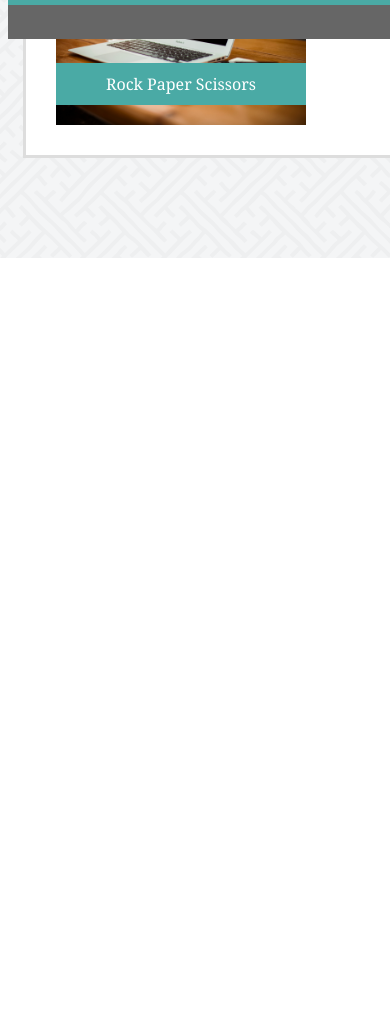
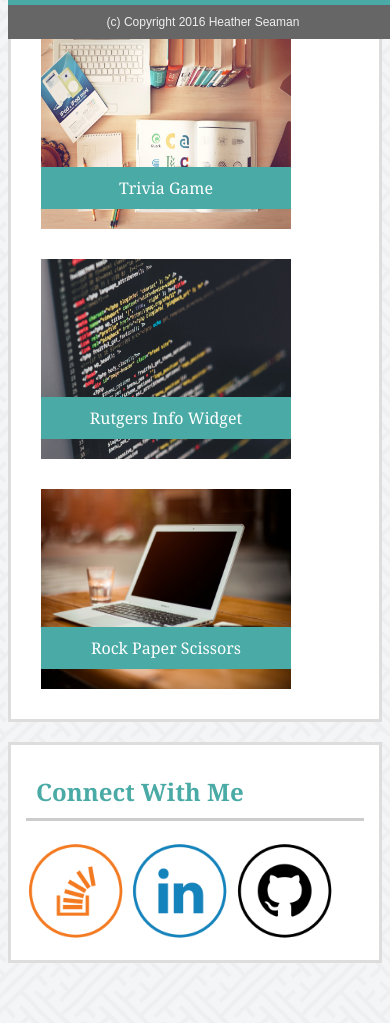
Before and after one commit to seamanhd/Responsive-Portfolio, a PHP site: page /portfolio.html in a window 390 px wide; the page is wider, and only the part inside the window is pictured. Shown: the part 805-1828 px from the top of that part. Before the commit the page ends 1063 px from the top of that part, so only its background shows below. Run offline with PHP 8.4, Linux system fonts and the light colour scheme.

Commit message:
media queries added

```diff
--- a/assets/css/style.css
+++ b/assets/css/style.css
@@ -118,15 +118,7 @@ h2 {
 	overflow: auto;
 }
 
-#icon01 {
-	width: 30%;
-}
-
-#icon02 {
-	width: 30%;
-}
-
-#icon03 {
+.icon {
 	width: 30%;
 }
 
@@ -216,3 +208,125 @@ footer {
 	bottom: 0;
 
 }
+
+@media screen and (max-width: 980px) {
+   #wrapper {
+   	margin:auto;
+   	width: auto;
+   }
+
+   header {
+   	width:auto;
+   }
+
+   #contactarea {
+   	width: 55%;
+   }
+
+   input {
+	width: 80%;
+}
+
+textarea {
+	width:80%;
+}
+
+#aboutme {
+width:55%;
+}
+
+#biopic {
+	float: none;
+	margin: 20px auto;
+	width: 250px;
+	height: 250px;
+}
+
+#portfolioarea {
+width:55%;
+}
+
+	#connect {
+		width: 35%;
+	}
+
+}
+
+@media screen and (max-width: 768px) {
+#wrapper {
+	margin: auto;
+	width: auto;
+	min-height: 100%;
+}
+header {
+	width: auto;
+}
+
+h1 {
+	width:40%;
+	font-size: 20px;
+}
+
+#contactarea {
+	width:100%;
+	margin-bottom: 20px;
+	margin-left: 0px;
+	clear:both;
+}
+
+input {
+	width: 80%;
+}
+
+textarea {
+	width:80%;
+}
+
+#aboutme {
+width:auto;
+	margin-bottom: 20px;
+	margin-left: 0px;
+	clear:both;
+}
+
+#portfolioarea {
+width:auto;
+	margin-bottom: 20px;
+	margin-left: 0px;
+	clear:both;
+}
+
+   #connect {
+   	clear: both;
+   	margin: 0px 0px 60px 0px;
+	float: none;
+   	width: 100%;
+   }
+
+   .icon {
+   	width: 100px;
+   }
+
+   footer {
+   	width: 100%;
+   }
+}
+
+@media screen and (max-width: 640px) {
+	header {
+		width: auto;
+		padding: 20px;
+	}
+	h1 {
+		float: none;
+		width: auto;
+		font-size: 24px;
+	}
+   nav {
+   	float: none;
+   	clear: both;
+   	width: auto;
+   	text-align: center;
+   	font-size: 30px;
+   }
+}
--- a/contact.html
+++ b/contact.html
@@ -42,11 +42,11 @@
 
 			<h2> Connect With Me </h2>
 
-			<a href="http://stackoverflow.com/users/7028527/heather-seaman"><img id="icon01" src="assets/images/StackOverflowIcon.png" alt="Stack Overflow"></a>
+			<a href="http://stackoverflow.com/users/7028527/heather-seaman"><img class="icon" src="assets/images/StackOverflowIcon.png" alt="Stack Overflow"></a>
 
-			<a href="https://www.linkedin.com/in/heather-seaman-585565a7"><img id="icon02" src="assets/images/LinkedInIcon.png" alt="linkedin"></a>
+			<a href="https://www.linkedin.com/in/heather-seaman-585565a7"><img class="icon" src="assets/images/LinkedInIcon.png" alt="linkedin"></a>
 
-			<a href="https://github.com/seamanhd"><img id="icon03" src="assets/images/GithubIcon.png" alt="GitHub"> </a>
+			<a href="https://github.com/seamanhd"><img class="icon" src="assets/images/GithubIcon.png" alt="GitHub"> </a>
 
 		</div>
 
--- a/index.html
+++ b/index.html
@@ -37,11 +37,11 @@
 
 			<h2> Connect With Me </h2>
 
-			<a href="http://stackoverflow.com/users/7028527/heather-seaman"><img id="icon01" src="assets/images/StackOverflowIcon.png" alt="Stack Overflow"></a>
+			<a href="http://stackoverflow.com/users/7028527/heather-seaman"><img class="icon" src="assets/images/StackOverflowIcon.png" alt="Stack Overflow"></a>
 
-			<a href="https://www.linkedin.com/in/heather-seaman-585565a7"><img id="icon02" src="assets/images/LinkedInIcon.png" alt="linkedin"></a>
+			<a href="https://www.linkedin.com/in/heather-seaman-585565a7"><img class="icon" src="assets/images/LinkedInIcon.png" alt="linkedin"></a>
 
-			<a href="https://github.com/seamanhd"><img id="icon03" src="assets/images/GithubIcon.png" alt="GitHub"> </a>
+			<a href="https://github.com/seamanhd"><img class="icon" src="assets/images/GithubIcon.png" alt="GitHub"> </a>
 		</div>
 
 		<footer>(c) Copyright 2016 Heather Seaman </footer>
--- a/portfolio.html
+++ b/portfolio.html
@@ -58,11 +58,11 @@
 
 			<h2> Connect With Me </h2>
 
-			<a href="http://stackoverflow.com/users/7028527/heather-seaman"><img id="icon01" src="assets/images/StackOverflowIcon.png" alt="Stack Overflow"></a>
+			<a href="http://stackoverflow.com/users/7028527/heather-seaman"><img class="icon" src="assets/images/StackOverflowIcon.png" alt="Stack Overflow"></a>
 
-			<a href="https://www.linkedin.com/in/heather-seaman-585565a7"><img id="icon02" src="assets/images/LinkedInIcon.png" alt="linkedin"></a>
+			<a href="https://www.linkedin.com/in/heather-seaman-585565a7"><img class="icon" src="assets/images/LinkedInIcon.png" alt="linkedin"></a>
 
-			<a href="https://github.com/seamanhd"><img id="icon03" src="assets/images/GithubIcon.png" alt="GitHub"> </a>
+			<a href="https://github.com/seamanhd"><img class="icon" src="assets/images/GithubIcon.png" alt="GitHub"> </a>
 		</div>
 
 		<footer>(c) Copyright 2016 Heather Seaman</footer>
```
Also changed, not shown: 2 other files.
